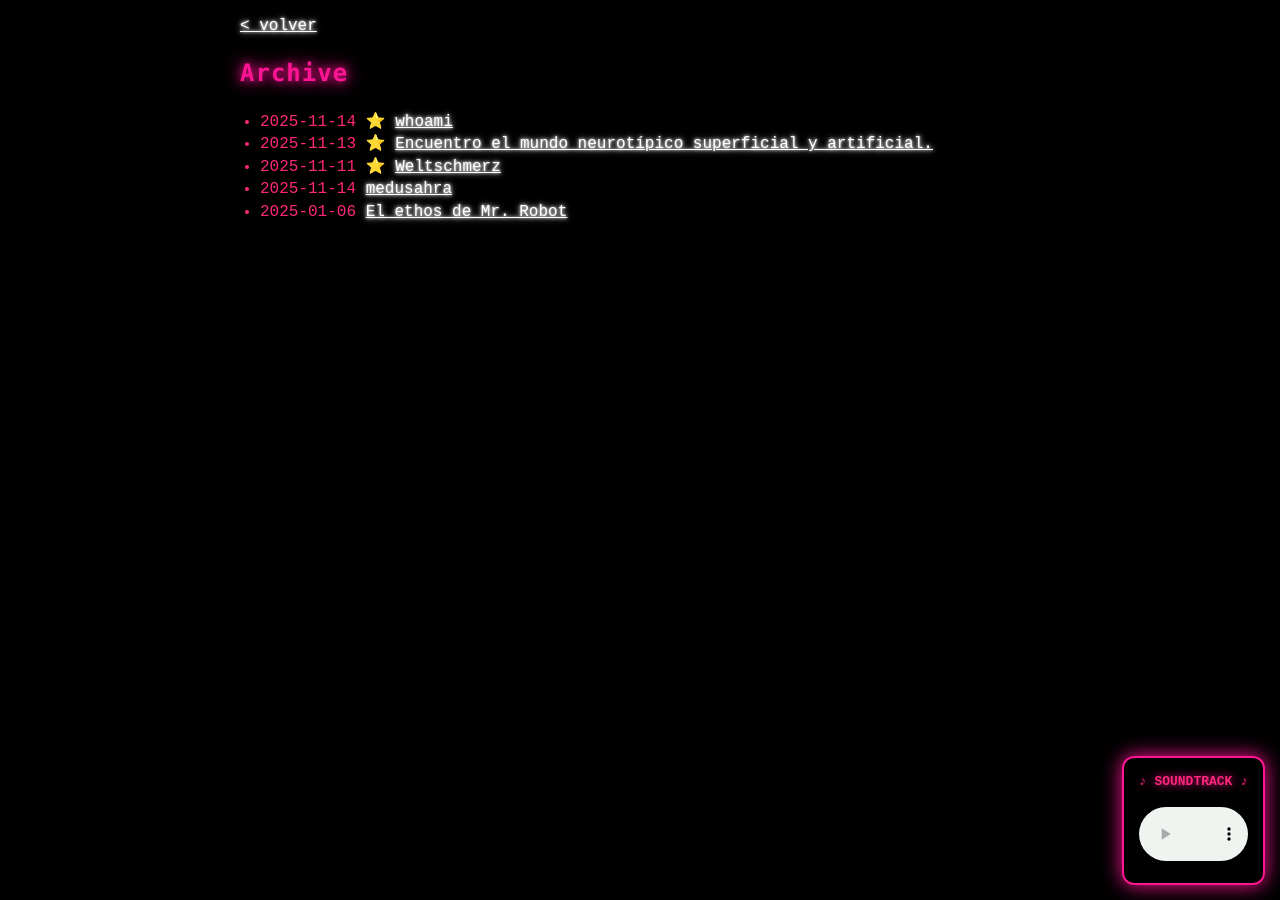
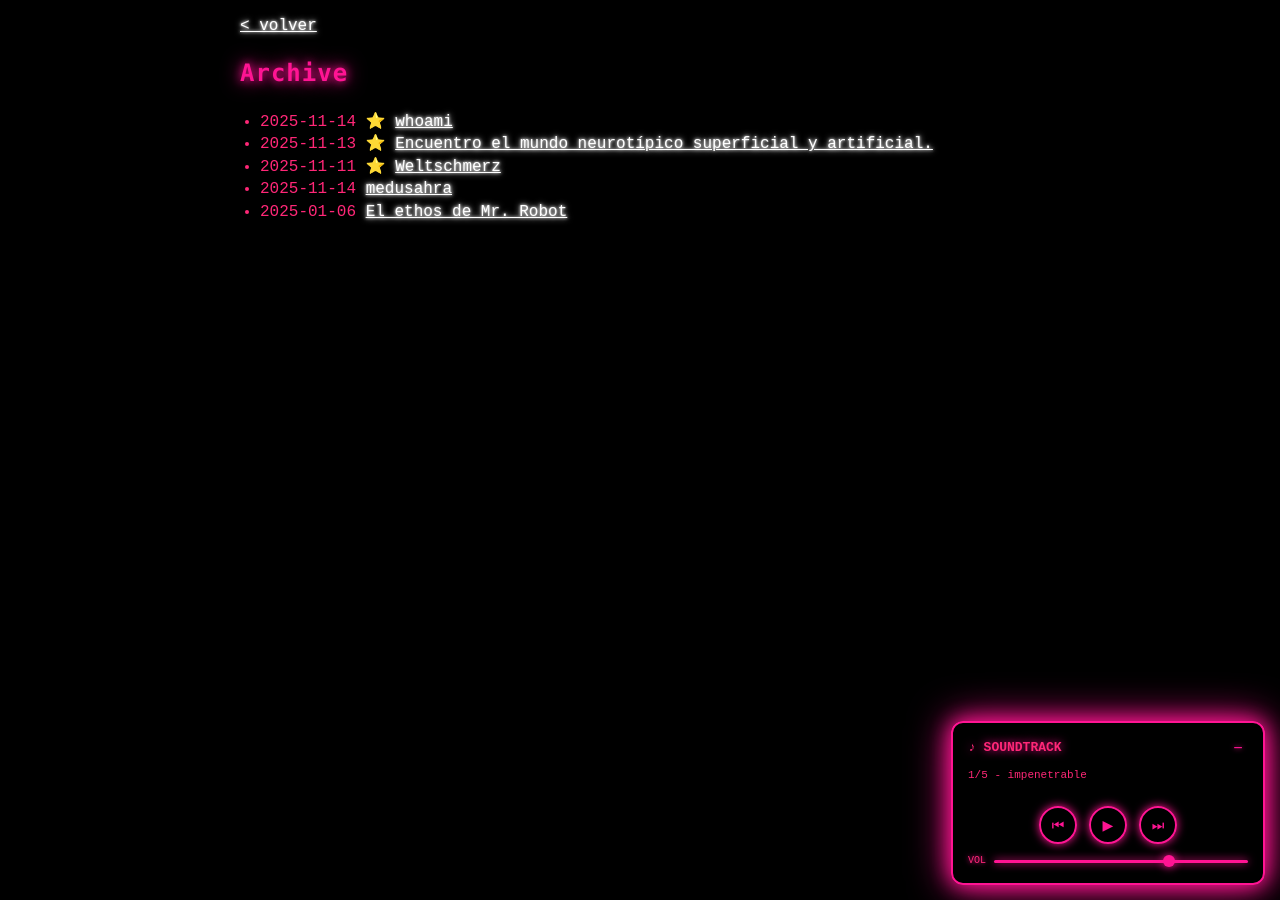
Before and after one commit to medusahra/medusahra.github.io, a Jekyll site: the page built from archive.md, in a window 1280 px wide. Built offline with Jekyll 4.4.1, drawn with Linux system fonts in a browser that asks for light colours.

Commit message:
Update default.html

```diff
--- a/_layouts/default.html
+++ b/_layouts/default.html
@@ -117,7 +117,7 @@ img {
   body {
     font-size: 14px;
     padding: 10px;
-    padding-bottom: 110px;
+    padding-bottom: 90px;
   }
 
   h1, h2, h3 {
@@ -134,10 +134,24 @@ img {
   border: 2px solid #ff1493;
   border-radius: 12px;
   padding: 15px;
-  box-shadow: 0 0 20px #ff1493;
+  box-shadow: 0 0 20px #ff1493, 0 0 40px #ff1493;
   z-index: 9999;
   font-family: monospace;
-  max-width: 320px;
+  min-width: 280px;
+  max-width: 300px;
+  backdrop-filter: blur(10px);
+}
+
+.music-player.minimized {
+  min-width: auto;
+  padding: 8px 12px;
+}
+
+.player-header {
+  display: flex;
+  justify-content: space-between;
+  align-items: center;
+  margin-bottom: 10px;
 }
 
 .player-title {
@@ -145,14 +159,122 @@ img {
   font-size: 13px;
   text-shadow: 0 0 10px #ff1493;
   font-weight: bold;
-  margin-bottom: 10px;
-  text-align: center;
 }
 
-.audio-player {
-  width: 100%;
-  margin-top: 5px;
-  filter: hue-rotate(290deg) saturate(2);
+.minimize-btn {
+  background: none;
+  border: none;
+  color: #ff1493;
+  font-size: 16px;
+  cursor: pointer;
+  text-shadow: 0 0 5px #ff1493;
+  transition: all 0.3s;
+  padding: 0;
+  width: 20px;
+  height: 20px;
+}
+
+.minimize-btn:hover {
+  text-shadow: 0 0 15px #ff1493;
+  transform: scale(1.2);
+}
+
+.player-content {
+  display: block;
+}
+
+.player-content.hidden {
+  display: none;
+}
+
+.track-info {
+  color: #ff2777;
+  font-size: 11px;
+  margin-bottom: 10px;
+  height: 28px;
+  overflow: hidden;
+  text-overflow: ellipsis;
+  line-height: 1.3;
+}
+
+.controls {
+  display: flex;
+  justify-content: center;
+  gap: 12px;
+  margin-bottom: 10px;
+}
+
+.control-btn {
+  background: none;
+  border: 2px solid #ff1493;
+  color: #ff1493;
+  width: 38px;
+  height: 38px;
+  border-radius: 50%;
+  cursor: pointer;
+  font-size: 14px;
+  transition: all 0.3s;
+  box-shadow: 0 0 10px #ff1493;
+  display: flex;
+  align-items: center;
+  justify-content: center;
+  padding: 0;
+}
+
+.control-btn:hover {
+  background: #ff1493;
+  color: #000;
+  box-shadow: 0 0 20px #ff1493;
+  transform: scale(1.1);
+}
+
+.control-btn:active {
+  transform: scale(0.95);
+}
+
+.volume-control {
+  display: flex;
+  align-items: center;
+  gap: 8px;
+  margin-top: 10px;
+}
+
+.volume-label {
+  color: #ff1493;
+  font-size: 10px;
+  text-shadow: 0 0 5px #ff1493;
+}
+
+.volume-slider {
+  flex: 1;
+  height: 3px;
+  -webkit-appearance: none;
+  appearance: none;
+  background: #ff1493;
+  outline: none;
+  border-radius: 2px;
+  box-shadow: 0 0 8px #ff1493;
+}
+
+.volume-slider::-webkit-slider-thumb {
+  -webkit-appearance: none;
+  appearance: none;
+  width: 12px;
+  height: 12px;
+  background: #ff1493;
+  cursor: pointer;
+  border-radius: 50%;
+  box-shadow: 0 0 10px #ff1493;
+}
+
+.volume-slider::-moz-range-thumb {
+  width: 12px;
+  height: 12px;
+  background: #ff1493;
+  cursor: pointer;
+  border-radius: 50%;
+  box-shadow: 0 0 10px #ff1493;
+  border: none;
 }
 
 @media (max-width: 600px) {
@@ -160,12 +282,33 @@ img {
     bottom: 10px;
     right: 10px;
     left: 10px;
-    max-width: none;
-    padding: 12px;
+    margin: 0 auto;
+    min-width: auto;
+    max-width: 95%;
+    padding: 10px;
   }
 
   .player-title {
     font-size: 11px;
+  }
+
+  .minimize-btn {
+    font-size: 14px;
+  }
+
+  .control-btn {
+    width: 34px;
+    height: 34px;
+    font-size: 12px;
+  }
+
+  .track-info {
+    font-size: 10px;
+    height: 26px;
+  }
+
+  .controls {
+    gap: 10px;
   }
 }
   </style>
@@ -182,14 +325,120 @@ img {
 <body>
   {{ content }}
 
-  <!-- Reproductor HTML5 básico -->
-  <div class="music-player">
-    <div class="player-title">♪ SOUNDTRACK ♪</div>
-    <audio class="audio-player" controls preload="metadata">
-      <source src="https://medusahra.github.io/assets/music/voodoo-people.mp3" type="audio/mpeg">
-      Tu navegador no soporta audio HTML5.
-    </audio>
+  <!-- Reproductor Musical -->
+  <div class="music-player" id="musicPlayer">
+    <div class="player-header">
+      <span class="player-title">♪ SOUNDTRACK</span>
+      <button class="minimize-btn" id="minimizeBtn" title="Minimizar">−</button>
+    </div>
+    <div class="player-content" id="playerContent">
+      <div class="track-info" id="trackInfo">
+        Click play para comenzar
+      </div>
+      <div class="controls">
+        <button class="control-btn" id="prevBtn" title="Anterior">⏮</button>
+        <button class="control-btn" id="playBtn" title="Play">▶</button>
+        <button class="control-btn" id="nextBtn" title="Siguiente">⏭</button>
+      </div>
+      <div class="volume-control">
+        <span class="volume-label">VOL</span>
+        <input type="range" class="volume-slider" id="volumeSlider" min="0" max="100" value="70">
+      </div>
+    </div>
   </div>
 
+  <script>
+    // Playlist
+    const playlist = [
+      { name: "impenetrable", file: "https://medusahra.github.io/assets/music/impenetrable.mp3" },
+      { name: "rootkali", file: "https://medusahra.github.io/assets/music/rootkali.mp3" },
+      { name: "405.3", file: "https://medusahra.github.io/assets/music/405.3.mp3" },
+      { name: "409.1", file: "https://medusahra.github.io/assets/music/409.1.mp3" },
+      { name: "409.3", file: "https://medusahra.github.io/assets/music/409.3.mp3" }
+    ];
+
+    let currentTrack = 0;
+    let isPlaying = false;
+    const audio = new Audio();
+
+    const playBtn = document.getElementById('playBtn');
+    const prevBtn = document.getElementById('prevBtn');
+    const nextBtn = document.getElementById('nextBtn');
+    const trackInfo = document.getElementById('trackInfo');
+    const volumeSlider = document.getElementById('volumeSlider');
+    const minimizeBtn = document.getElementById('minimizeBtn');
+    const playerContent = document.getElementById('playerContent');
+    const musicPlayer = document.getElementById('musicPlayer');
+
+    // Cargar primer track
+    audio.src = playlist[0].file;
+    audio.volume = 0.7;
+
+    // Actualizar info del track
+    function updateTrackInfo() {
+      trackInfo.textContent = `${currentTrack + 1}/${playlist.length} - ${playlist[currentTrack].name}`;
+    }
+
+    // Play/Pause
+    playBtn.addEventListener('click', () => {
+      if (isPlaying) {
+        audio.pause();
+        playBtn.textContent = '▶';
+        isPlaying = false;
+      } else {
+        audio.play();
+        playBtn.textContent = '⏸';
+        isPlaying = true;
+        updateTrackInfo();
+      }
+    });
+
+    // Anterior
+    prevBtn.addEventListener('click', () => {
+      currentTrack = (currentTrack - 1 + playlist.length) % playlist.length;
+      audio.src = playlist[currentTrack].file;
+      if (isPlaying) audio.play();
+      updateTrackInfo();
+    });
+
+    // Siguiente
+    nextBtn.addEventListener('click', () => {
+      currentTrack = (currentTrack + 1) % playlist.length;
+      audio.src = playlist[currentTrack].file;
+      if (isPlaying) audio.play();
+      updateTrackInfo();
+    });
+
+    // Auto-next cuando termina
+    audio.addEventListener('ended', () => {
+      currentTrack = (currentTrack + 1) % playlist.length;
+      audio.src = playlist[currentTrack].file;
+      audio.play();
+      updateTrackInfo();
+    });
+
+    // Control de volumen
+    volumeSlider.addEventListener('input', (e) => {
+      audio.volume = e.target.value / 100;
+    });
+
+    // Minimizar/Maximizar
+    let isMinimized = false;
+    minimizeBtn.addEventListener('click', () => {
+      if (isMinimized) {
+        playerContent.classList.remove('hidden');
+        musicPlayer.classList.remove('minimized');
+        minimizeBtn.textContent = '−';
+        isMinimized = false;
+      } else {
+        playerContent.classList.add('hidden');
+        musicPlayer.classList.add('minimized');
+        minimizeBtn.textContent = '+';
+        isMinimized = true;
+      }
+    });
+
+    updateTrackInfo();
+  </script>
 </body>
 </html>
```
Also changed, not shown: other parts of _layouts/default.html (+1 -1 lines).
